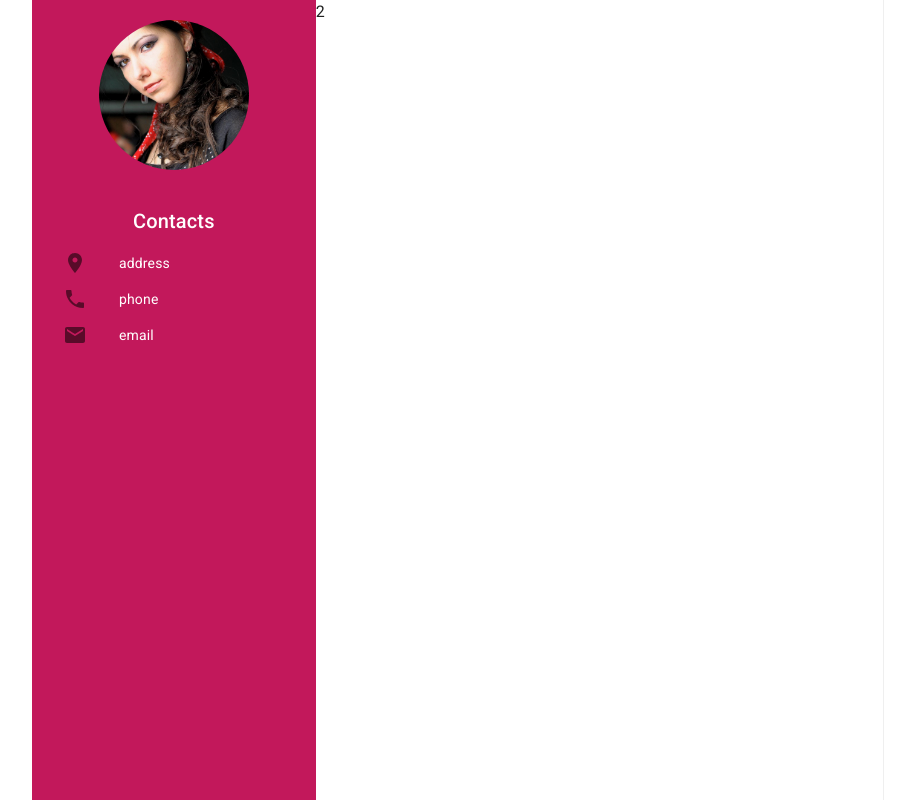
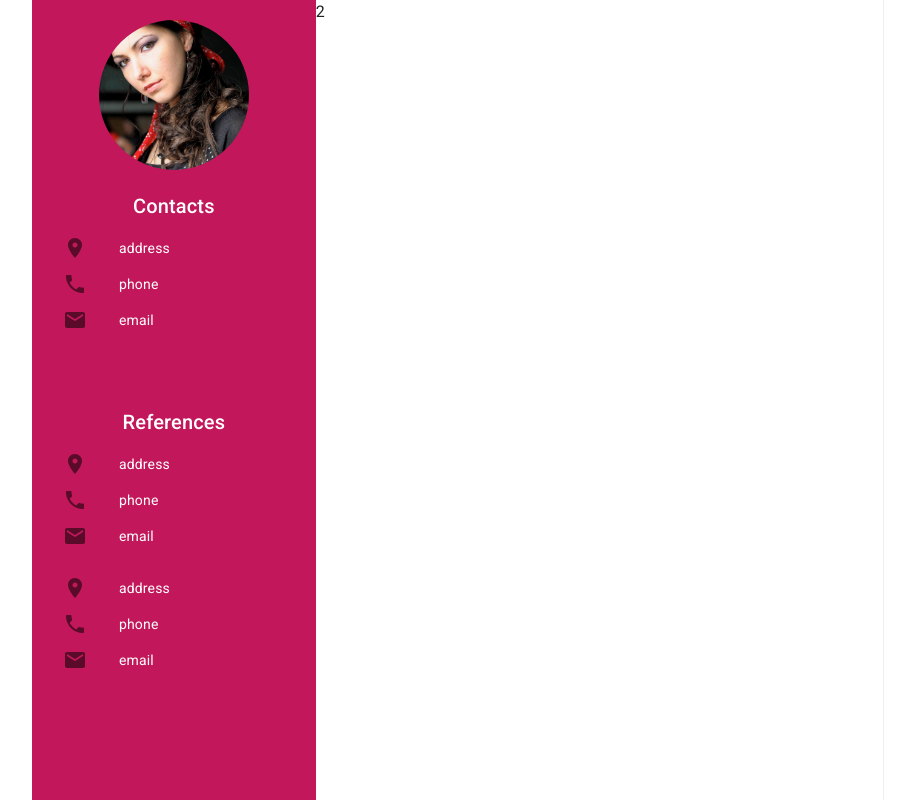
Before and after one commit to KaterynaMagur/NataliavIT, a React (Create React App) app: page / in a window 1280 px wide. Shown: the whole page, without its empty margins (182-1097 px from the left). Built offline with nearby package versions, Linux system fonts and the light colour scheme.

Commit message:
optimized SideInfo

```diff
--- a/src/Profile/Profile.js
+++ b/src/Profile/Profile.js
@@ -1,14 +1,35 @@
 import React from 'react';
-import {Avatar, Grid} from "@mui/material";
+import {Avatar, Box, Grid} from "@mui/material";
 import avatar from '../assets/avatar.jpg';
 import SideInfo from "../SideInfo/SideInfo";
+import LocationOnIcon from "@mui/icons-material/LocationOn";
+import PhoneIcon from "@mui/icons-material/Phone";
+import EmailIcon from "@mui/icons-material/Email";
+
+const contactsList = [
+  {
+    text: "address",
+    icon: <LocationOnIcon/>,
+  },
+  {
+    text: "phone",
+    icon: <PhoneIcon/>,
+  },
+  {
+    text: "email",
+    icon: <EmailIcon/>,
+  }
+];
 
 const Profile = () => {
   return (
     <Grid container sx={{minHeight: "100vh", borderRight: "1px solid #efefef"}}>
       <Grid item xs={4} sx={{backgroundColor: "primary.dark"}}>
         <Avatar alt="super Natali" src={avatar} sx={{ width: 150, height: 150, margin: "20px auto" }}/>
-        <SideInfo/>
+        <SideInfo title="Contacts" list={contactsList} />
+        <Box sx={{padding: "30px"}}/>
+        <SideInfo title="References" list={contactsList} />
+        <SideInfo list={contactsList} />
       </Grid>
       <Grid item xs={8}>2</Grid>
     </Grid>
--- a/src/SideInfo/SideInfo.js
+++ b/src/SideInfo/SideInfo.js
@@ -1,41 +1,26 @@
 import React from 'react';
 import {Box, List, ListItem, ListItemIcon, ListItemText, Typography} from "@mui/material";
-import LocationOnIcon from '@mui/icons-material/LocationOn';
-import PhoneIcon from '@mui/icons-material/Phone';
-import EmailIcon from '@mui/icons-material/Email';
 
-const list = [
-  {
-    text: "address",
-    icon: LocationOnIcon,
-  },
-  {
-    text: "phone",
-    icon: PhoneIcon,
-  },
-  {
-    text: "email",
-    icon: EmailIcon,
-  }
-];
 
-const title = "Contacts";
 
-const SideInfo = () => {
+function callbackSos (element) {
+  return <ListItem key={element.text}>
+    <ListItemIcon>
+      {element.icon}
+    </ListItemIcon>
+    <ListItemText primary={element.text} />
+  </ListItem>
+}
+
+
+const SideInfo = (props) => {
   return (
-    <Box sx={{padding: "15px"}}>
-      <Typography variant="h6" align={"center"} color={"white"}>
-        {title}
-      </Typography>
+    <Box sx={{padding: "0 15px"}}>
+      {props.title ? <Typography variant="h6" align={"center"} color={"white"}>
+        {props.title}
+      </Typography> : null}
       <List dense sx={{color: "white"}}>
-        {list.map((listItem) => {
-          return <ListItem>
-            {listItem.icon ? <ListItemIcon>
-              <listItem.icon/>
-            </ListItemIcon> : null}
-            <ListItemText primary={listItem.text}/>
-          </ListItem>
-        })}
+        {props.list?.map(callbackSos)}
       </List>
     </Box>
   );
```
